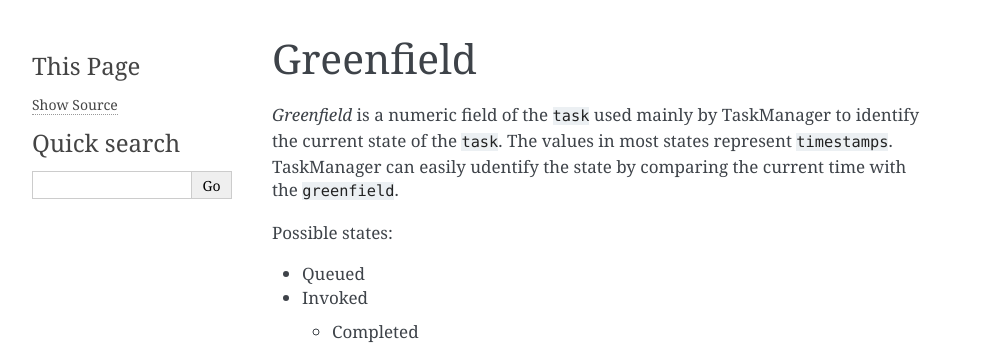
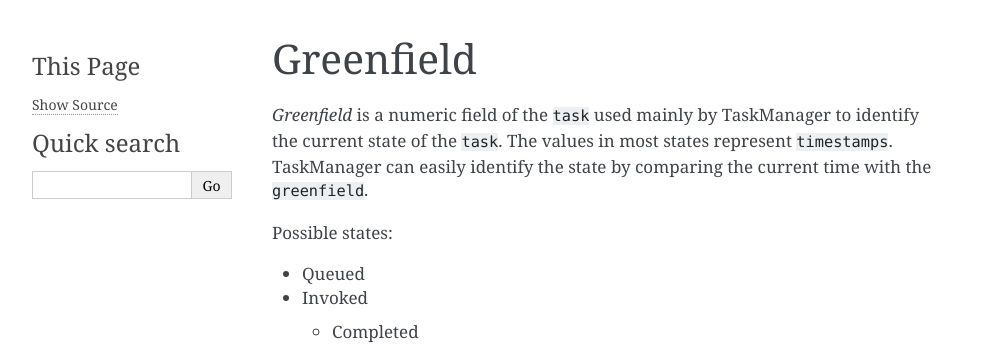
Before and after one commit to sosw/sosw, a Sphinx documentation site: the page built from docs/greenfield.rst, in a window 1280 px wide. Shown: the top 346 px of the page, without its empty margins (148-1140 px from the left). Built offline with Sphinx 7.4.7, drawn with Linux system fonts in a browser that asks for light colours.

```diff
--- a/docs/greenfield.rst
+++ b/docs/greenfield.rst
@@ -3,8 +3,10 @@
 Greenfield
 ----------
 
-`Greenfield` is a numeric field of the ``task`` used mainly by :ref:`TaskManager<task>` to identify the current state
-of the ``task``. The values in most states represent ``timestamps``. TaskManager can easily udentify the state by
+`Greenfield` is a numeric field of the ``task`` used mainly by
+:ref:`TaskManager<task>` to identify the current state of the ``task``.
+The values in most states represent ``timestamps``.
+TaskManager can easily identify the state by
 comparing the current time with the ``greenfield``.
 
 Possible states:
```
Also changed, not shown: docs/contribution.rst (+11 -2 lines), 2 other files.
